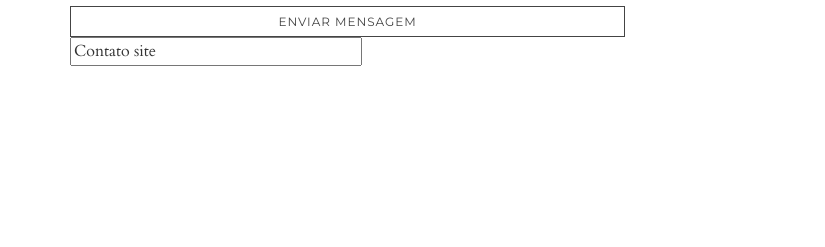
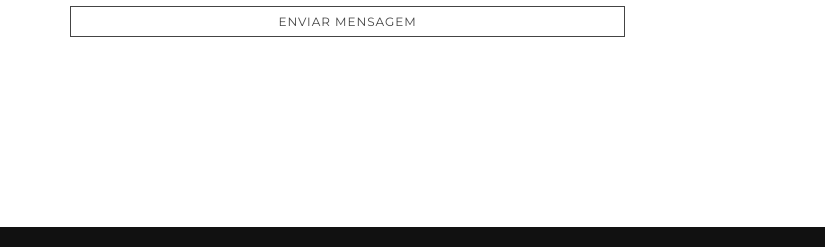
Before and after one commit to CristianoRC/CristianoRC.Github.io, a plain HTML site: page NovoTamplate/index.html in a window 1280 px wide. Shown: the part 3618-3865 px from the top of the page, 0-825 px from the left. Drawn offline with nearby package versions, Linux system fonts and the light colour scheme; some packages are replaced by stand-ins of ours.

Commit message:
Assunto do email formulário de contato

```diff
--- a/NovoTamplate/index.html
+++ b/NovoTamplate/index.html
@@ -193,7 +193,7 @@
                   <div class="text-center">
                     <input type="submit" name="name" value="Enviar Mensagem" class="btn btn-primary btn-block">
                   </div>
-                  <input type="text" name="subject" value="Contato site" />
+                  <input style="display: none;" type="text" name="subject" value="Contato do site">
                 </div>
               </form>
             </div>
```
